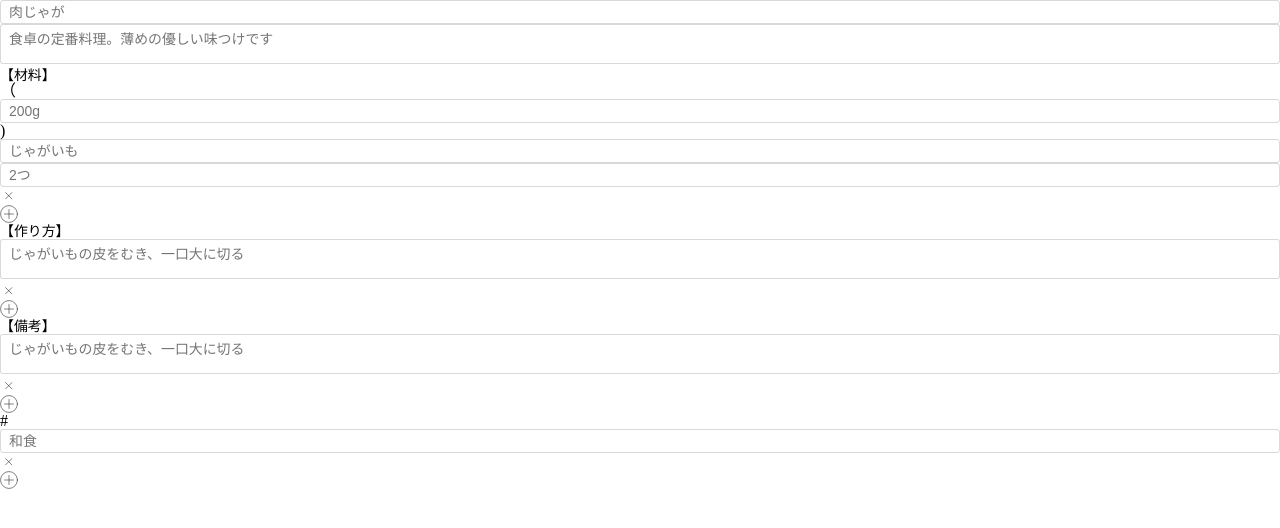
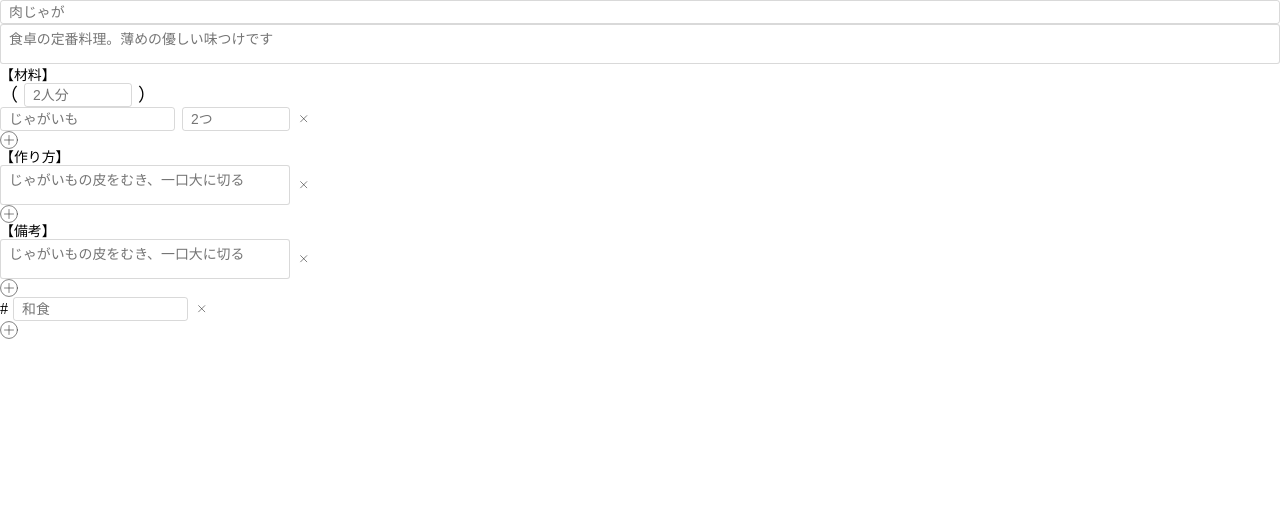
Before and after one commit to YukiAmakawa/RecipeFormatter, a Vue app: page / in a window 1280 px wide. Shown: the top 528 px of the page. Built offline with nearby package versions, Linux system fonts and the light colour scheme; a web font is replaced by a local one.

Commit message:
fix: moleculesのCSS

```diff
--- a/src/components/molecules/HashTagItem.vue
+++ b/src/components/molecules/HashTagItem.vue
@@ -1,9 +1,10 @@
 <template lang="pug">
   .HashTagItem
-    span #
-    app-form(type="text" placeholder="和食" v-model="hashtag.name")
-    .icon
-      close-icon
+    div.flex.flex-middle
+      span.hash #
+      app-form.title(type="text" placeholder="和食" v-model="hashtag.name")
+      .icon
+        close-icon
 </template>
 <script lang="ts">
 import AppForm from "../atoms/AppForm.vue";
@@ -25,6 +26,12 @@ export default Vue.extend({
 </script>
 <style lang="scss" scoped>
 .HashTagItem {
-  width: 100%;
+  .title {
+    width: 175px;
+    margin-left: 5px;
+  }
+  .icon {
+    margin-left: 5px;
+  }
 }
 </style>
--- a/src/components/molecules/IngredientItem.vue
+++ b/src/components/molecules/IngredientItem.vue
@@ -1,10 +1,12 @@
 <template lang="pug">
   .IngredientItem
     //- move-icon
-    app-form(type="text" placeholder="じゃがいも" v-model="ingredient.name")
-    app-form(type="text" placeholder="2つ" v-model="ingredient.amount")
-    .icon
-      close-icon
+    div.flex.flex-middle
+      .wrap-forms.flex
+        app-form.name(type="text" placeholder="じゃがいも" v-model="ingredient.name")
+        app-form.amount(type="text" placeholder="2つ" v-model="ingredient.amount")
+      .icon
+        close-icon
 </template>
 <script lang="ts">
 import MoveIcon from "../../assets/icons/Orion_copy.svg";
@@ -30,5 +32,18 @@ export default Vue.extend({
 <style lang="scss" scoped>
 .IngredientItem {
   width: 100%;
+  .wrap-forms {
+    width: 290px;
+    .name {
+      width: 175px;
+    }
+    .amount {
+      width: 108px;
+      margin-left: 7px;
+    }
+  }
+  .icon {
+    margin-left: 5px;
+  }
 }
 </style>
--- a/src/components/molecules/ServingFor.vue
+++ b/src/components/molecules/ServingFor.vue
@@ -1,8 +1,9 @@
 <template lang="pug">
   .ServingFor
-    span （
-    app-form(type="text" placeholder="200g" v-model="servingFor")
-    span )
+    .flex.flex-middle
+      span.blacket （
+      app-form.servingForm(type="text" placeholder="2人分" v-model="servingFor")
+      span.blacket ）
 </template>
 <script>
 import AppForm from "../atoms/AppForm.vue";
@@ -22,5 +23,12 @@ export default {
 <style lang="scss" scoped>
 .ServingFor {
   width: 100%;
+  .blacket {
+    font-size: 18px;
+  }
+  .servingForm {
+    width: 108px;
+    margin: 0 6px;
+  }
 }
 </style>
--- a/src/components/molecules/StepItem.vue
+++ b/src/components/molecules/StepItem.vue
@@ -1,12 +1,13 @@
 <template lang="pug">
   .StepItem
     //- move-icon
-    app-textarea(
-      placeholder="じゃがいもの皮をむき、一口大に切る"
-      v-model="step.description"
-    )
-    .icon
-      close-icon
+    div.flex.flex-middle
+      app-textarea.description(
+        placeholder="じゃがいもの皮をむき、一口大に切る"
+        v-model="step.description"
+      )
+      .icon
+        close-icon
 </template>
 <script lang="ts">
 import MoveIcon from "../../assets/icons/Orion_copy.svg";
@@ -32,5 +33,12 @@ export default Vue.extend({
 <style lang="scss" scoped>
 .StepItem {
   width: 100%;
+  .description {
+    width: 290px;
+    height: 40px;
+  }
+  .icon {
+    margin-left: 5px;
+  }
 }
 </style>
```
Also changed, not shown: src/components/molecules/RecipeTitle.vue (added, +41 -0 lines).
